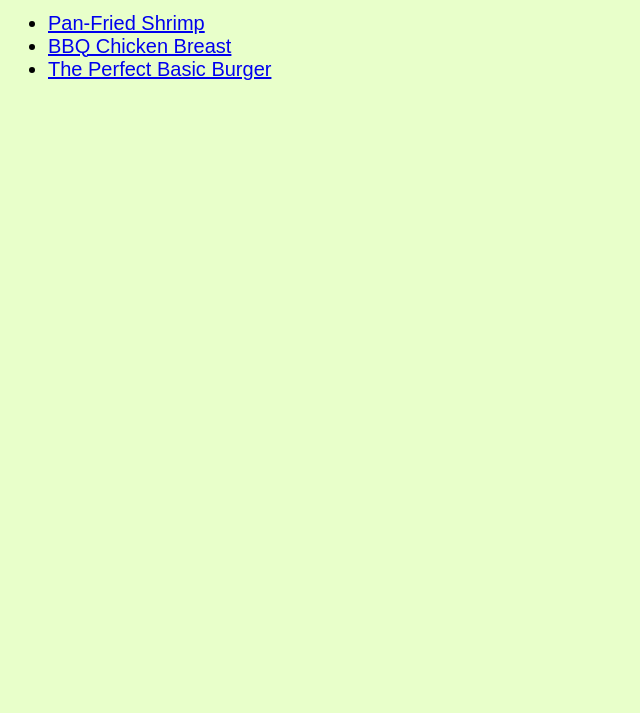
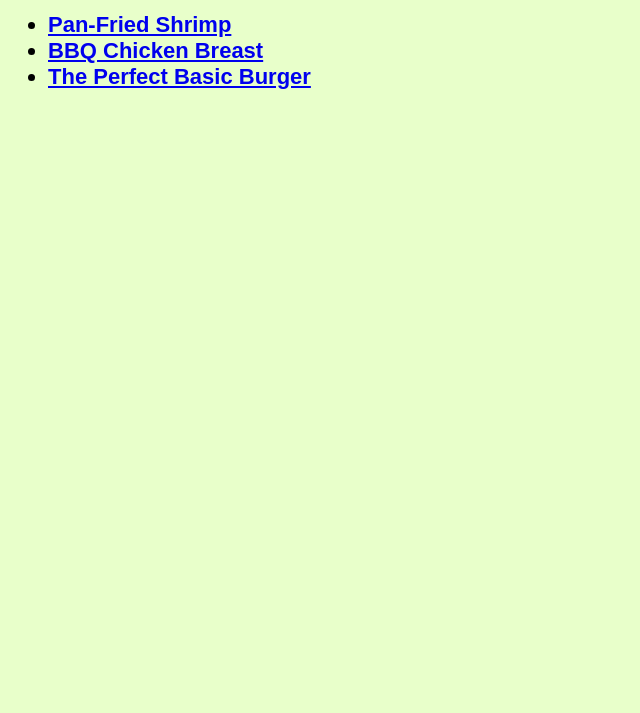
Before and after one commit to kevinwongjk/odin_recipes, a plain HTML site: page index.html in a window 1280 px wide. Shown: the part 87-800 px from the top of the page, without its empty margins (0-640 px from the left). Drawn offline with Linux system fonts and the light colour scheme.

Commit message:
Change font size and weight for recipes list

```diff
--- a/index.html
+++ b/index.html
@@ -8,7 +8,7 @@
     </head>
     <body class="odin-recipes">
         <h1>Odin Recipes</h1>
-        <ul>
+        <ul class="recipe-list">
             <li><a href="./recipes/panfried-shrimp.html">Pan-Fried Shrimp</a></li>
             <li><a href="./recipes/chicken-breast.html">BBQ Chicken Breast</a></li>
             <li><a href="./recipes/burger.html">The Perfect Basic Burger</a></li>
--- a/styles.css
+++ b/styles.css
@@ -18,3 +18,8 @@ body {
     font-family: Arial, sans-serif;
     font-size: 20px;
 }
+
+.recipe-list {
+    font-size: 22px;
+    font-weight: 600;
+}
```
